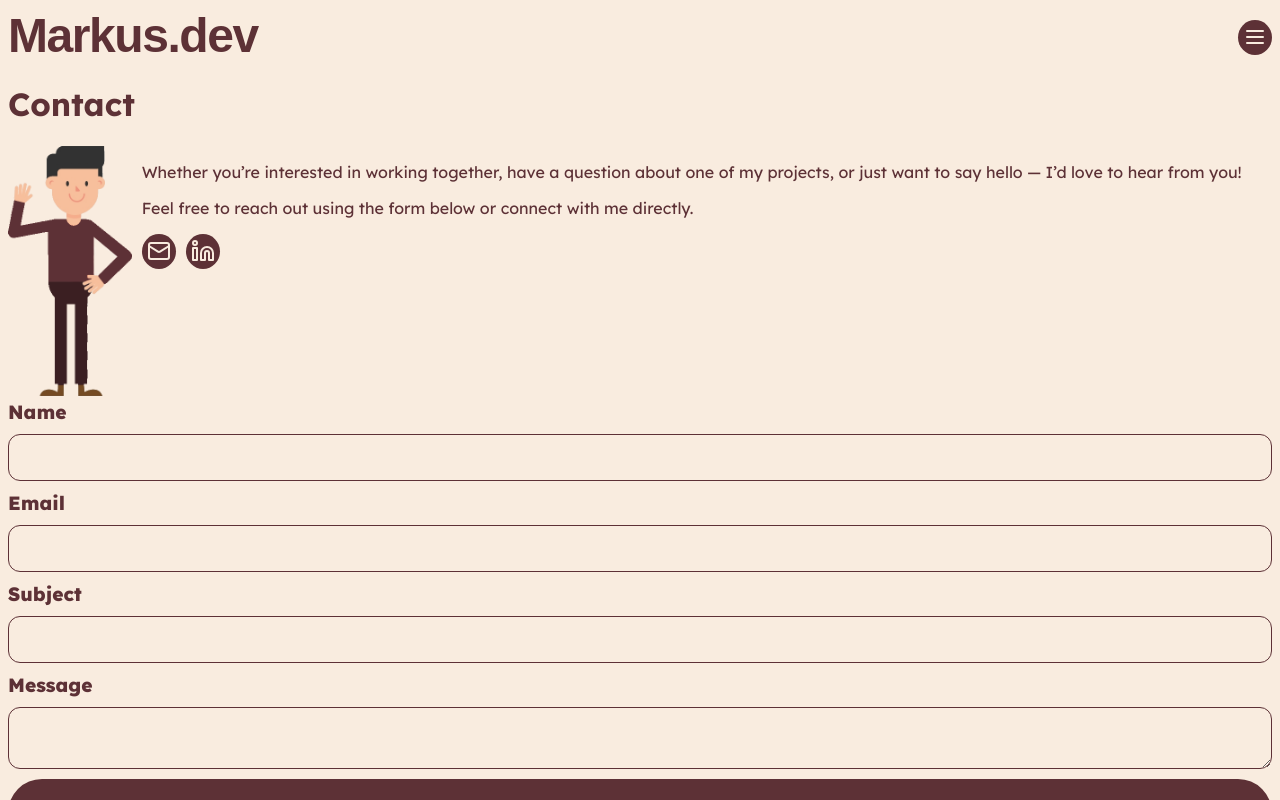
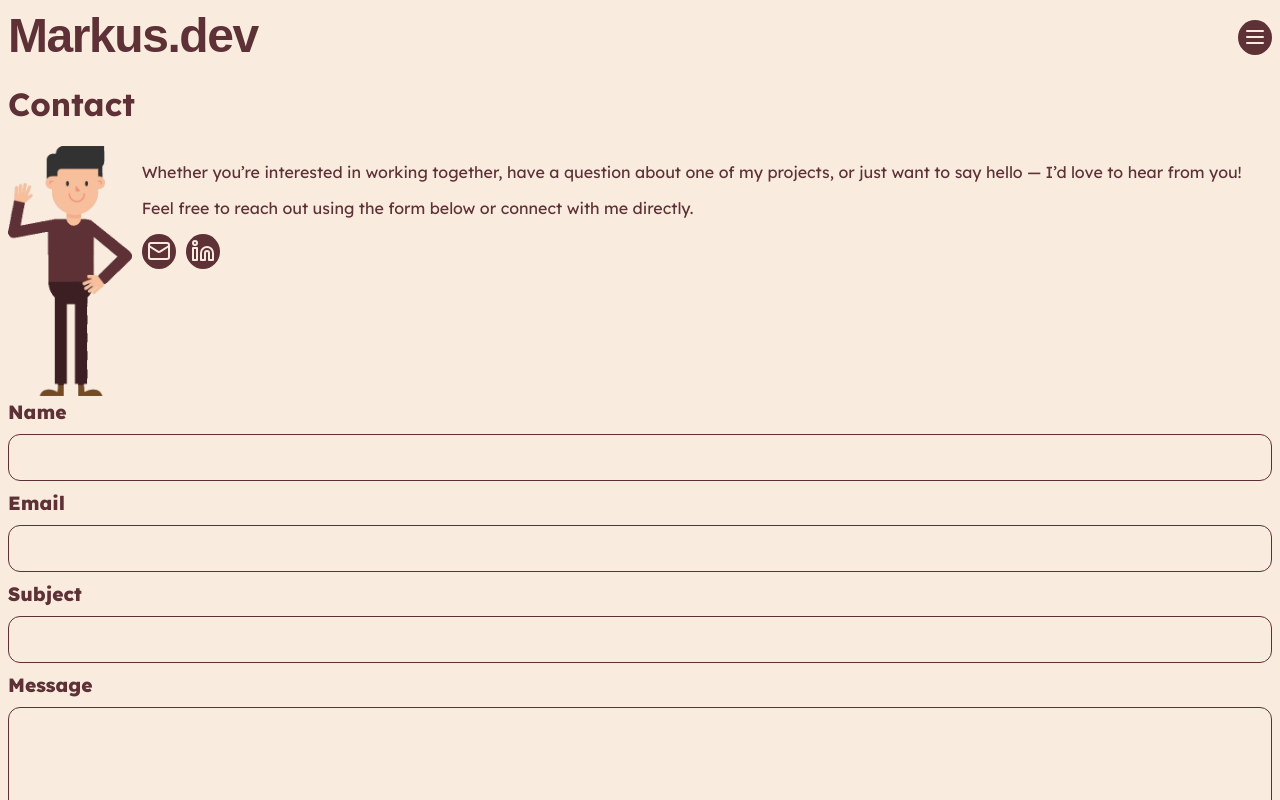
Before and after one commit to markusohlsson/portfoliov2, a Vue app: page /Contact in a window 1280 px wide. Shown: the top 800 px of the page. Built offline with nearby package versions, Linux system fonts and the light colour scheme; a web font is replaced by a local one.

Commit message:
contact form update

```diff
--- a/src/components/ContactForm.vue
+++ b/src/components/ContactForm.vue
@@ -27,6 +27,9 @@
         padding:15px;
         background-color: inherit;
     }
+    textarea {
+        height:150px;
+    }
     button {
         background-color: #5d3136;
         border: none;
```
